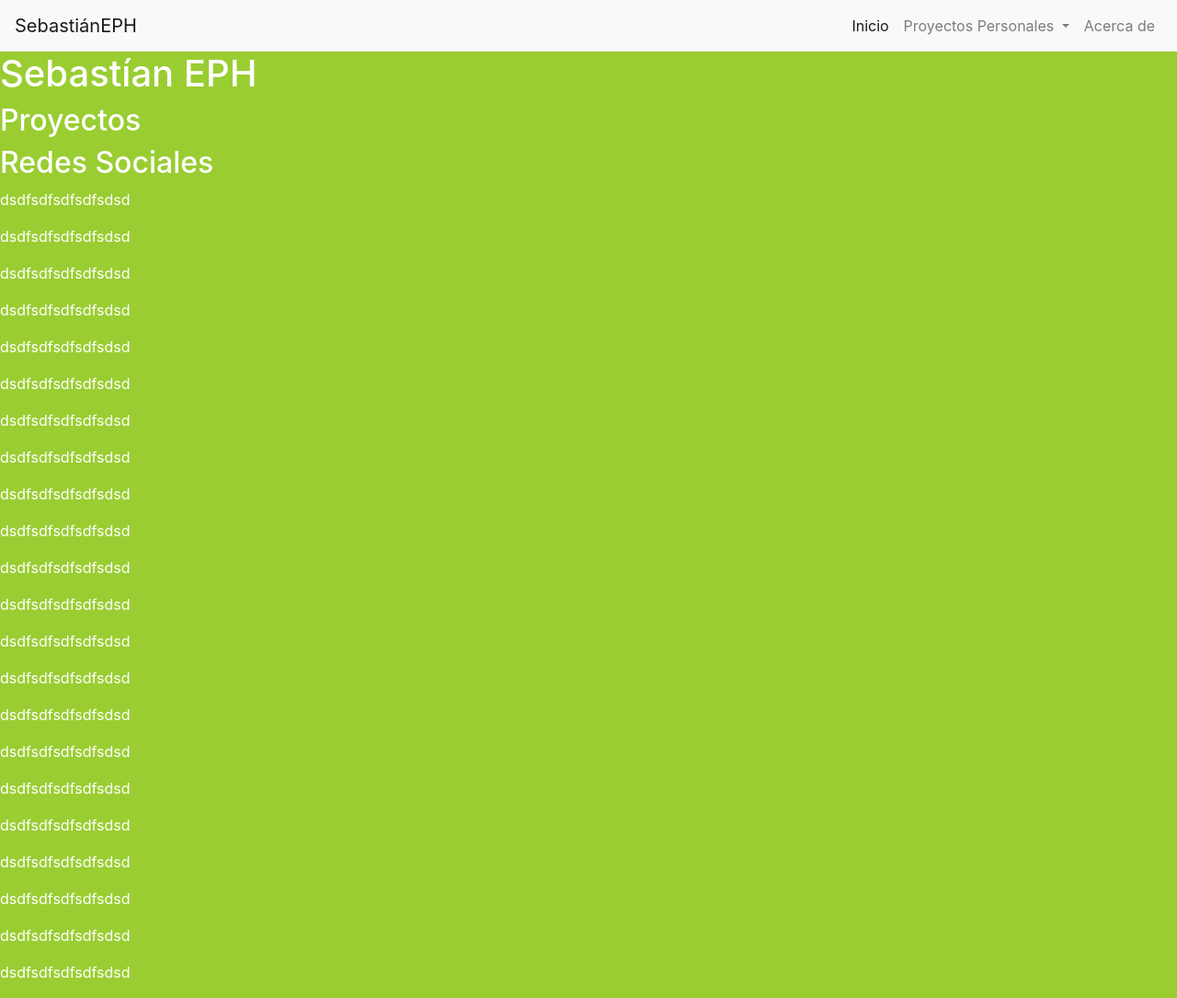
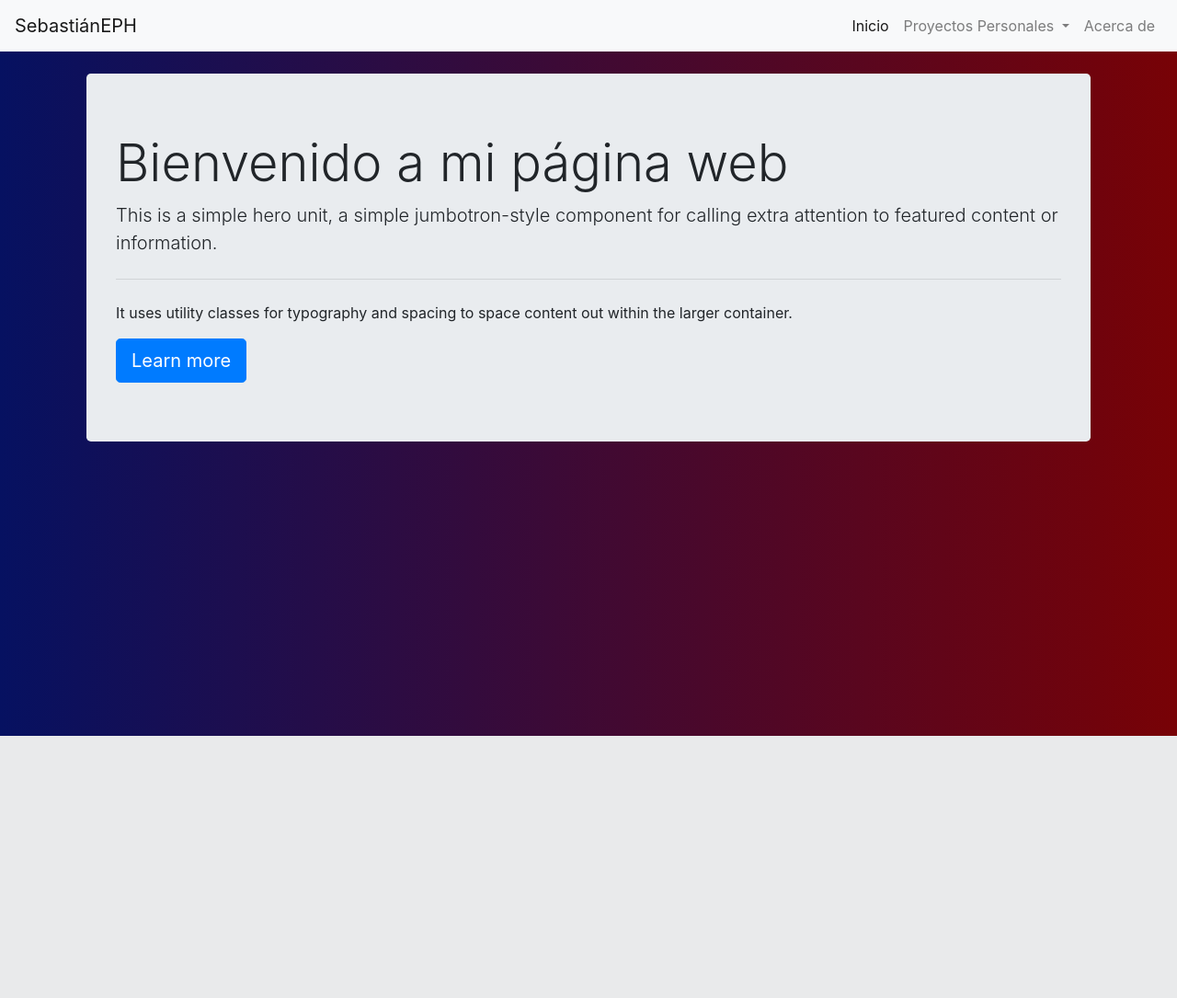
Before and after one commit to SebastianEPH/WebPersonal_Python, a Flask app: page / in a window 1280 px wide. Shown: the whole page at 92% size. After the commit the page ends 800 px from the top, so only its background shows below. Run offline with Flask 2, Linux system fonts and the light colour scheme; some libraries are stand-ins or nearby versions.

Commit message:
home finish

```diff
--- a/static/CSS/main.css
+++ b/static/CSS/main.css
@@ -1,4 +1,5 @@
 body {
-    background: yellowgreen;
-    color: white;
+    background: #780206;  /* fallback for old browsers */
+    background: -webkit-linear-gradient(to right, #061161, #780206);  /* Chrome 10-25, Safari 5.1-6 */
+    background: linear-gradient(to right, #061161, #780206); /* W3C, IE 10+/ Edge, Firefox 16+, Chrome 26+, Opera 12+, Safari 7+ */
 }
--- a/templates/home.html
+++ b/templates/home.html
@@ -2,34 +2,11 @@
 {% block title%} hola soy titulo {% endblock%}
 
 {% block content %}
-<h1>
-    Sebastían EPH</h1>
-
-<h2>Proyectos</h2>
-<h2>Redes Sociales</h2>
-<p>dsdfsdfsdfsdfsdsd</p>
-<p>dsdfsdfsdfsdfsdsd</p>
-<p>dsdfsdfsdfsdfsdsd</p>
-<p>dsdfsdfsdfsdfsdsd</p>
-<p>dsdfsdfsdfsdfsdsd</p>
-<p>dsdfsdfsdfsdfsdsd</p>
-<p>dsdfsdfsdfsdfsdsd</p>
-<p>dsdfsdfsdfsdfsdsd</p>
-<p>dsdfsdfsdfsdfsdsd</p>
-<p>dsdfsdfsdfsdfsdsd</p>
-<p>dsdfsdfsdfsdfsdsd</p>
-<p>dsdfsdfsdfsdfsdsd</p>
-<p>dsdfsdfsdfsdfsdsd</p>
-<p>dsdfsdfsdfsdfsdsd</p>
-<p>dsdfsdfsdfsdfsdsd</p>
-<p>dsdfsdfsdfsdfsdsd</p>
-<p>dsdfsdfsdfsdfsdsd</p>
-
-<p>dsdfsdfsdfsdfsdsd</p>
-<p>dsdfsdfsdfsdfsdsd</p>
-<p>dsdfsdfsdfsdfsdsd</p>
-<p>dsdfsdfsdfsdfsdsd</p>
-
-
-<p>dsdfsdfsdfsdfsdsd</p>
+    <div class="jumbotron">
+        <h1 class="display-4">Bienvenido a mi página web</h1>
+        <p class="lead">This is a simple hero unit, a simple jumbotron-style component for calling extra attention to featured content or information.</p>
+        <hr class="my-4">
+        <p>It uses utility classes for typography and spacing to space content out within the larger container.</p>
+        <a class="btn btn-primary btn-lg" href="#" role="button">Learn more</a>
+    </div>
 {%endblock%}
--- a/templates/layaout.html
+++ b/templates/layaout.html
@@ -42,8 +42,10 @@
 </head>
 
 <body>
-    {% block content %} {% endblock %}
-
+    <div class="container p-4" >
+        {% block content %}
+        {% endblock %}
+    </div>
 </body>
 
 </html>
```
Also changed, not shown: templates/PersonalProyects.html (+25 -1 lines), templates/about.html (+4 -14 lines).
